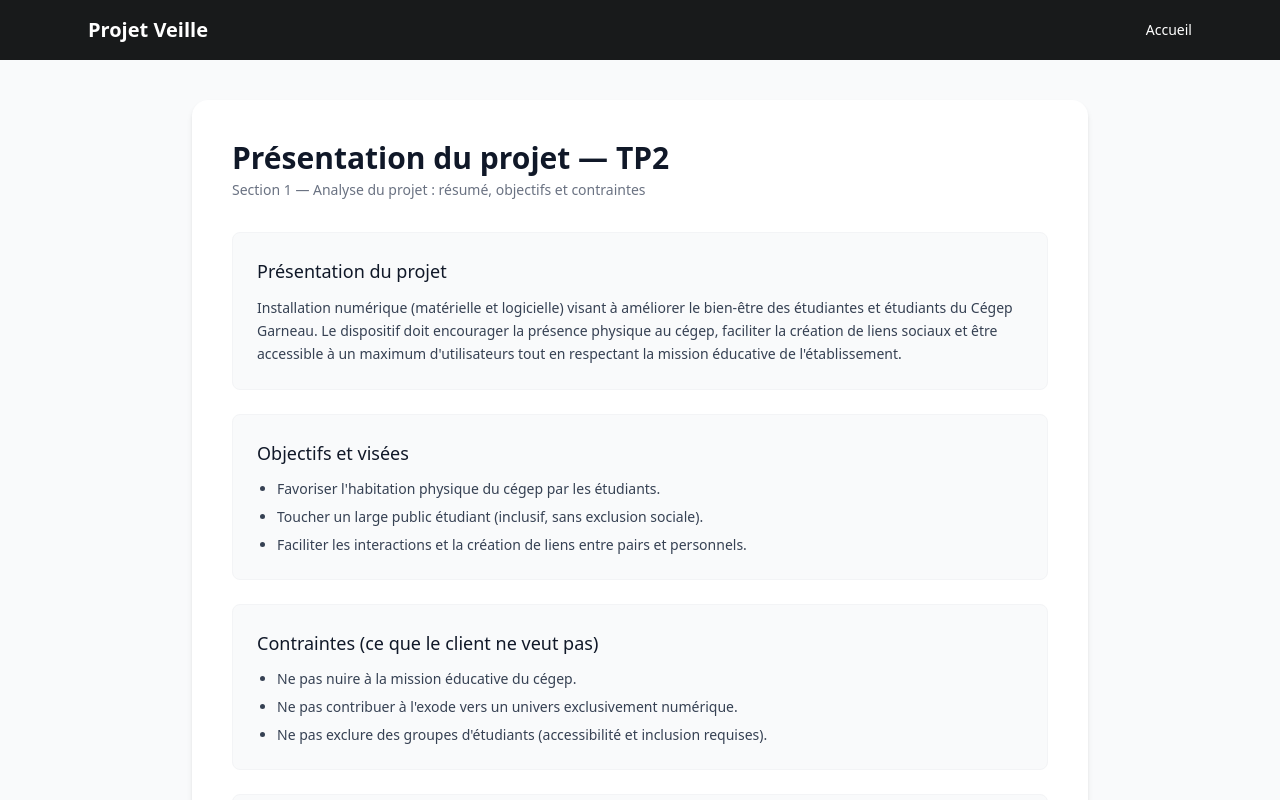
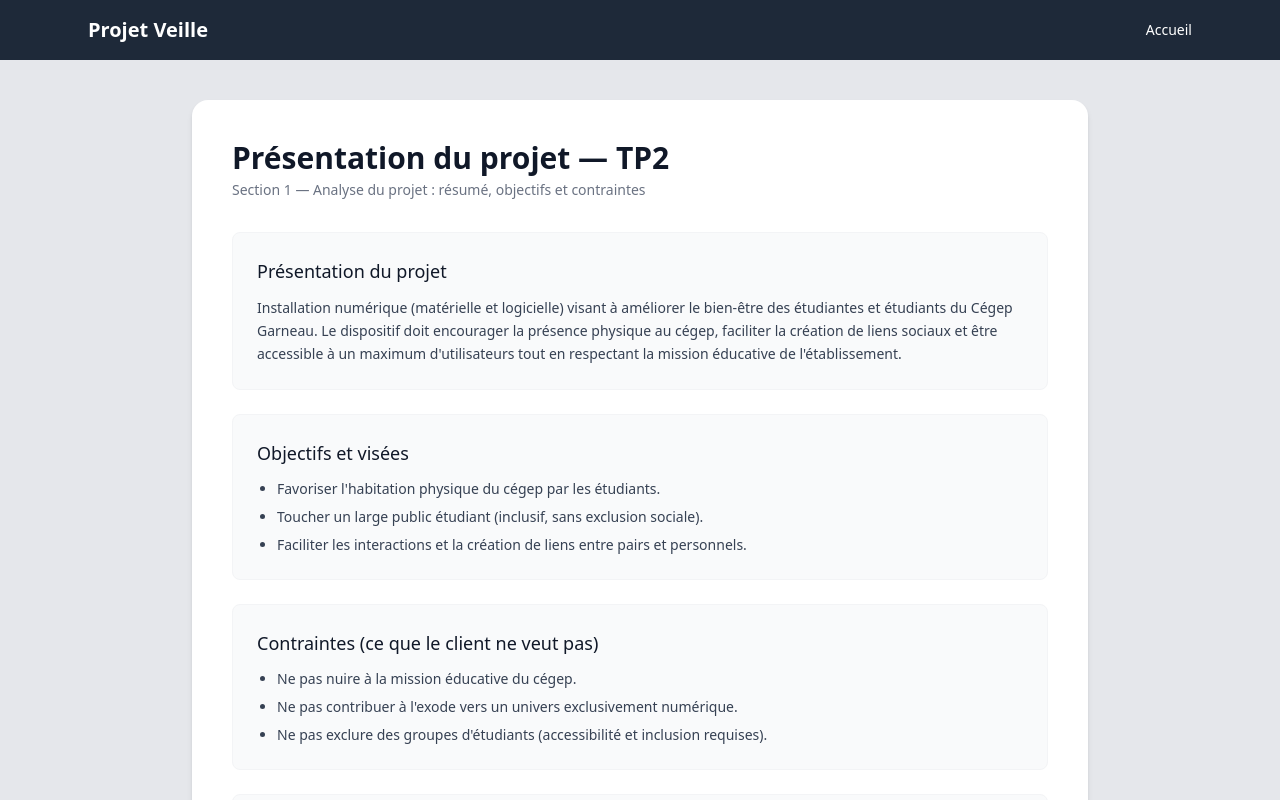
Before and after one commit to dev-t0ny/projet-veille, a Vue app: page /#/ in a window 1280 px wide. Shown: the top 800 px of the page. Built offline with nearby package versions, Linux system fonts and the light colour scheme.

Commit message:
fix - couleurs

```diff
--- a/src/App.vue
+++ b/src/App.vue
@@ -1,15 +1,17 @@
 <template>
-  <div class="flex flex-col text-white-400 text-white">
+  <div class="flex flex-col text-white-400 bg-gray-800 text-white">
     <header class="shadow-sm">
-      <nav class="max-w-6xl mx-auto px-6 py-4 flex justify-between items-center">
-        <h1 class="text-xl font-semibold">
-          Projet Veille
-        </h1>
+      <nav
+        class="max-w-6xl mx-auto px-6 py-4 flex justify-between items-center"
+      >
+        <h1 class="text-xl font-semibold">Projet Veille</h1>
         <ul class="flex space-x-6 text-sm font-medium">
           <li>
-            <RouterLink to="/" class="hover:text-white-600 transition">Accueil</RouterLink>
+            <RouterLink to="/" class="hover:text-white-600 transition"
+              >Accueil</RouterLink
+            >
           </li>
-          </ul>
+        </ul>
       </nav>
     </header>
 
@@ -18,7 +20,8 @@
     </main>
 
     <footer class="text-center py-4 text-xs text-gray-500 border-t">
-      Projet réalisé dans le cadre du cours de Veille Technologique - Antoine Boudreau, Samuel Dussault-Gagnon, Gabriel Gingras, Fabio Mora Gonzalez
+      Projet réalisé dans le cadre du cours de Veille Technologique - Antoine
+      Boudreau, Samuel Dussault-Gagnon, Gabriel Gingras, Fabio Mora Gonzalez
     </footer>
   </div>
 </template>
--- a/src/pages/index.vue
+++ b/src/pages/index.vue
@@ -1,5 +1,5 @@
 <template>
-  <main class="min-h-screen bg-gray-50 py-10 px-6 sm:px-10 lg:px-20">
+  <main class="min-h-screen bg-gray-200 py-10 px-6 sm:px-10 lg:px-20">
     <section
       class="max-w-4xl mx-auto bg-white rounded-2xl shadow-md p-6 sm:p-10"
     >
```
